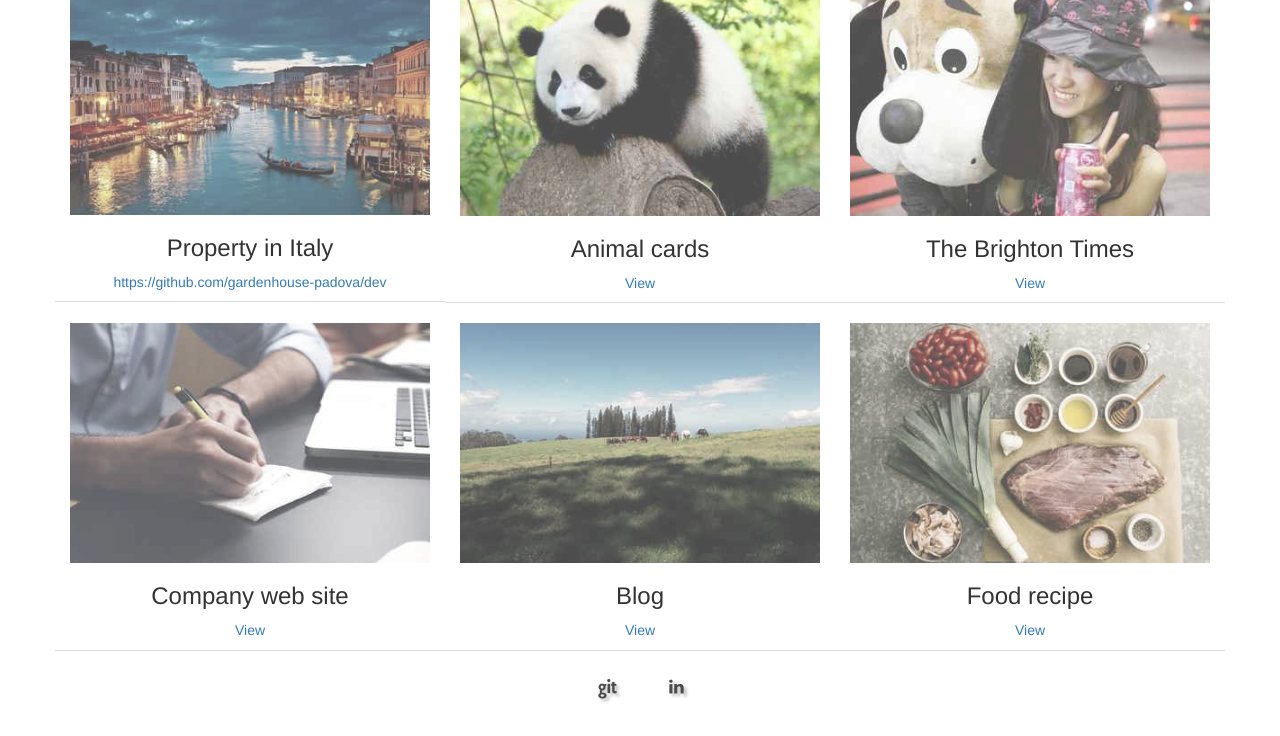
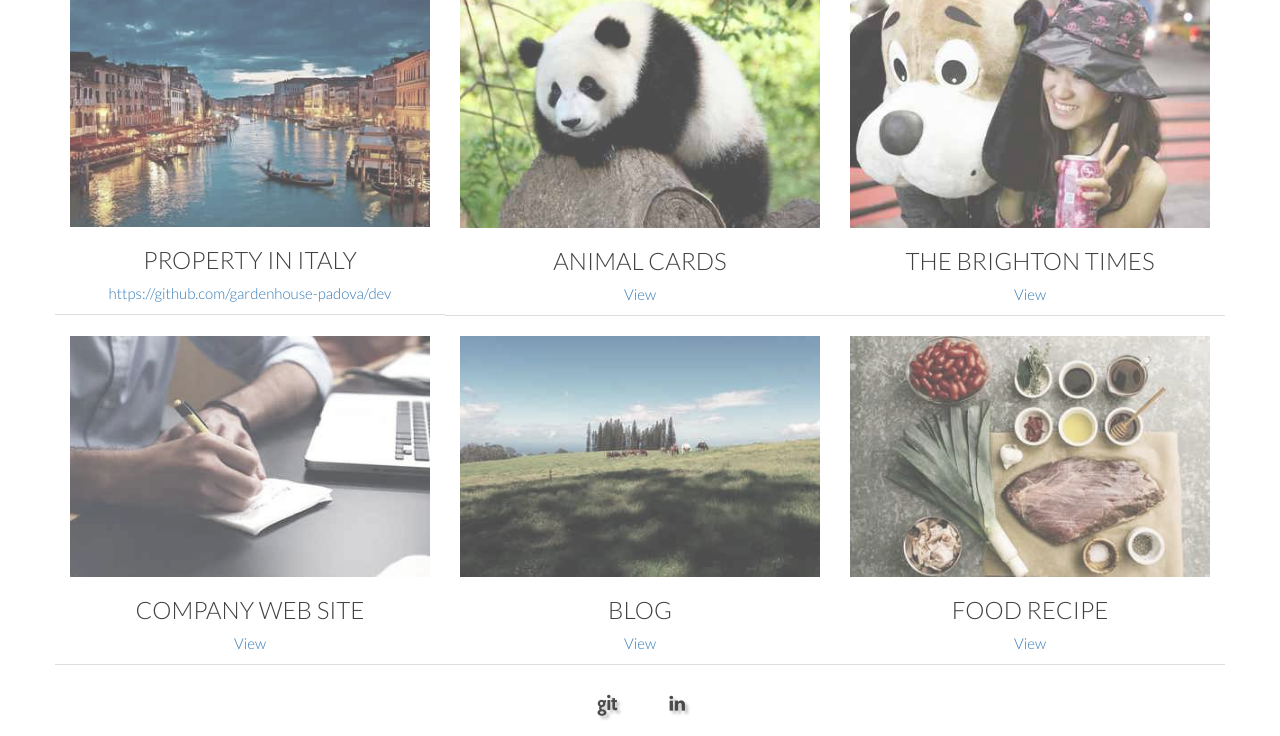
Before and after one commit to dsteb/portfolio, a website: page index.html in a window 1280 px wide. Shown: the part 594-1330 px from the top of the page. Drawn offline with Linux system fonts and the light colour scheme.

Commit message:
Change the font

```diff
--- a/css/styles.css
+++ b/css/styles.css
@@ -1,6 +1,13 @@
 * {
   box-sizing: border-box;
   /*outline: 1px dashed red;*/
+}
+
+body {
+  font-family: 'Lato', sans-serif;
+  font-weight: 300;
+  color: #404040;
+  font-size: 1.5em;
 }
 
 [class*="zocial-"]:before {
@@ -10,6 +17,7 @@
   text-shadow: 3px 3px 3px #aaa;
   width: 1.5em;
 }
+
 
 a.responsive {
   padding: 1.4em 0;
@@ -38,6 +46,14 @@ a.responsive {
   width: 66.66%;
 }
 
+.text-super {
+  font-size: 3em;
+}
+
+.text-muted {
+  font-weight: 100;
+}
+
 .header-logo {
   margin: 1.5em 0 0 0;
   width: 10em;
@@ -46,7 +62,7 @@ a.responsive {
 .header-name {
   margin: 1.4em 0 0 0;
   padding: 0;
-  font-size: 3em;
+
 }
 
 .header-description {
--- a/index.html
+++ b/index.html
@@ -4,6 +4,7 @@
     <meta charset="utf-8">
     <meta name="viewport" content="width=device-width, initial-scale=1">
     <title>Dmitrii Stebliuk Portfolio</title>
+    <link rel="stylesheet" href="https://fonts.googleapis.com/css?family=Lato:300,100">
     <link rel="stylesheet" href="css/zocial.css" />
     <link rel="stylesheet" href="css/bootstrap.min.css">
     <link rel="stylesheet" href="css/styles.css">
@@ -43,42 +44,42 @@
           <div>
             <img srcset="images/italy-project-400_medium.jpg 1x, images/italy-project-800_large_1x.jpg 2x" class="img-responsive selectable img-filter project-img" src="images/italy-project-400_medium.jpg" alt="Venice panoram" data-toggle="modal" data-target="#italy-project">
           </div>
-          <h3>Property in Italy</h3>
+          <h3 class="text-uppercase">Property in Italy</h3>
           <div><a class="responsive" href="https://github.com/gardenhouse-padova/dev" target="_blank">https://github.com/gardenhouse-padova/dev</a></div>
         </article>
         <article class="col-xs-12 col-sm-6 col-md-4 project">
           <div>
             <img srcset="images/animal-project-400_medium.jpg 1x, images/animal-project-800_large_1x.jpg 2x" class="img-responsive selectable project-img" src="images/animal-project-400_medium.jpg" alt="Panda" data-toggle="modal" data-target="#animals-project">
           </div>
-          <h3>Animal cards</h3>
+          <h3 class="text-uppercase">Animal cards</h3>
           <div><a class="responsive" href="projects/animals/index.html" target="_blank">View</a></div>
         </article>
         <article class="col-xs-12 col-sm-6 col-md-4 project">
           <div>
             <img srcset="images/brighton-times-project-400_medium.jpg 1x, images/brighton-times-project-800_large_1x.jpg 2x" class="img-responsive selectable project-img" src="images/brighton-times-project-400_medium.jpg" alt="The newspaper image" data-toggle="modal" data-target="#brighton-times-project">
           </div>
-          <h3>The Brighton Times</h3>
+          <h3 class="text-uppercase">The Brighton Times</h3>
           <div><a class="responsive" href="projects/brighton-times/index.html" target="_blank">View</a></div>
         </article>
         <article class="col-xs-12 col-sm-6 col-md-4 project">
           <div>
             <img srcset="images/company-project-400_medium.jpg 1x, images/company-project-800_large_1x.jpg 2x" class="img-responsive selectable img-filter project-img" src="images/company-project-400_medium.jpg" alt="Writing table" data-toggle="modal" data-target="#company-project">
           </div>
-          <h3>Company web site</h3>
+          <h3 class="text-uppercase">Company web site</h3>
           <div><a class="responsive" href="projects/company/index.html" target="_blank">View</a></div>
         </article>
         <article class="col-xs-12 col-sm-6 col-md-4 project">
           <div>
             <img srcset="images/blog-project-400_medium.jpg 1x, images/blog-project-800_large_1x.jpg 2x" class="img-responsive selectable img-filter project-img" src="images/blog-project-400_medium.jpg" alt="Writing table" data-toggle="modal" data-target="#blog-project">
           </div>
-          <h3>Blog</h3>
+          <h3 class="text-uppercase">Blog</h3>
           <div><a class="responsive" href="projects/blog/index.html" target="_blank">View</a></div>
         </article>
         <article class="col-xs-12 col-sm-6 col-md-4 project">
           <div>
             <img srcset="images/recipes-project-400_medium.jpg 1x, images/recipes-project-800_large_1x.jpg 2x" class="img-responsive selectable img-filter project-img" src="images/recipes-project-400_medium.jpg" alt="Food" data-toggle="modal" data-target="#recipes-project">
           </div>
-          <h3>Food recipe</h3>
+          <h3 class="text-uppercase">Food recipe</h3>
           <div><a class="responsive" href="projects/recipes/index.html" target="_blank">View</a></div>
         </article>
       </section>
```
